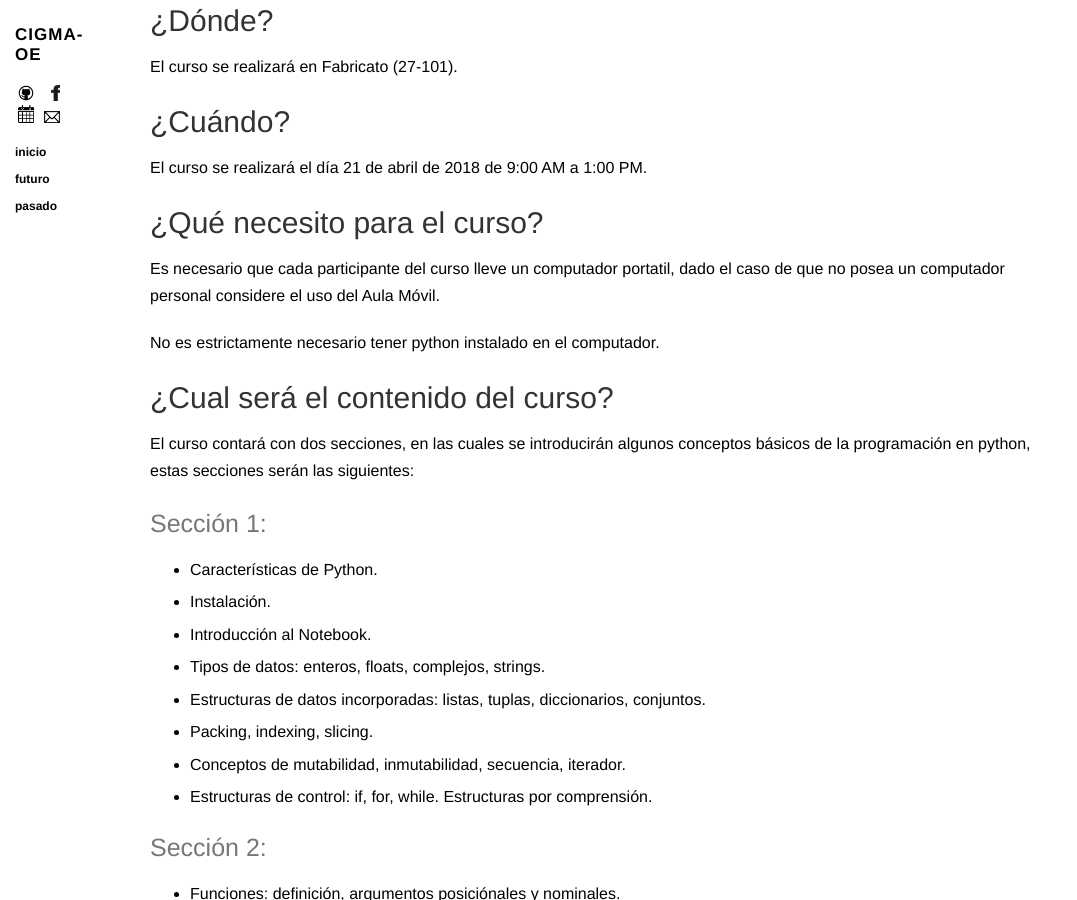
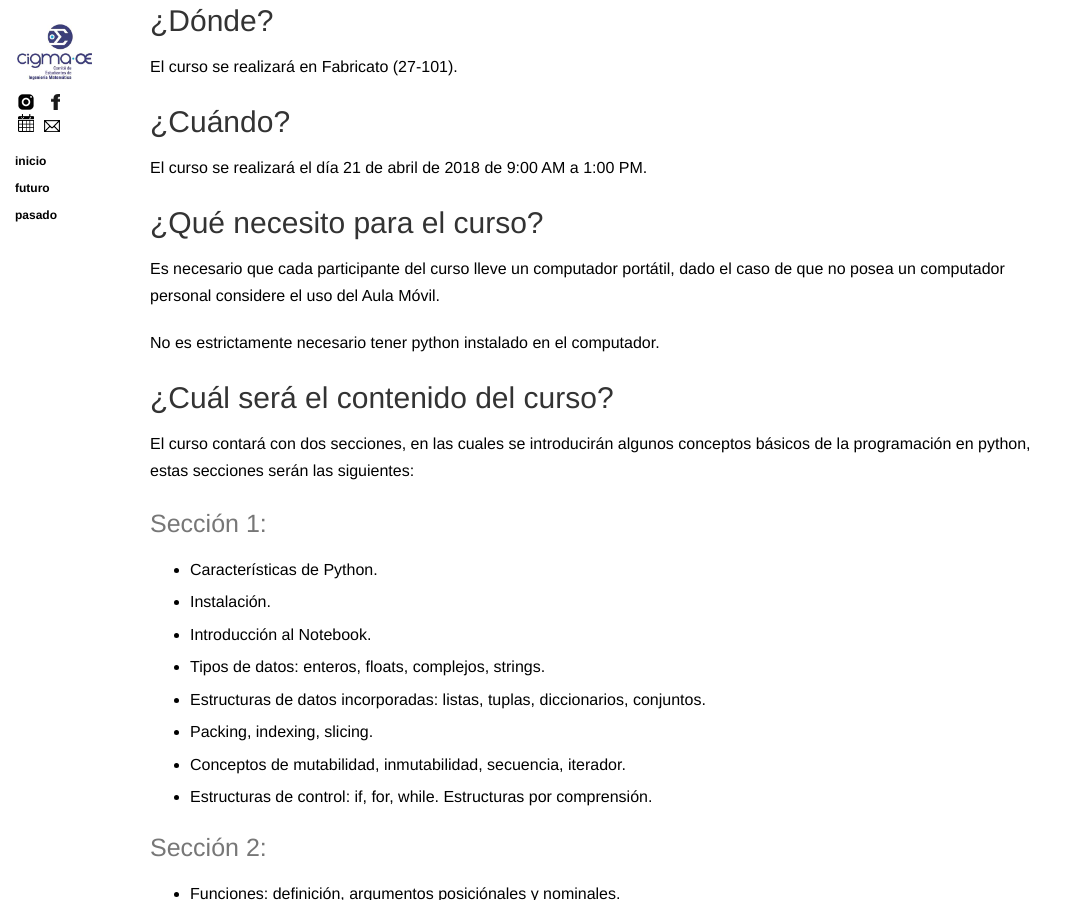
Before and after one commit to camiloll/cigma-oe.github.io, a Jekyll site: the page built from _posts/2018-04-21-python.markdown, in a window 1280 px wide and 900 px high, scrolled down 765 px. Shown: the whole window, without its empty margins (0-1077 px from the left). Built offline with Jekyll 4.4.1, drawn with Linux system fonts in a browser that asks for light colours; nearby versions of some CDN libraries.

Commit message:
Various improvements

```diff
--- a/_config.yml
+++ b/_config.yml
@@ -9,7 +9,7 @@ url: https://cigma-oe.github.io/
 name: CIGMA-OE
 description: Comite interno de ingeniería matematica
 facebook: cigmaoe
-calendar: https://agregar-el-calendario-aqui
-mailinglist: mailto:cigmaoe@gmail.com
+calendar: /curso_python_20181.ics
+mailinglist: mailto:cigma-oe@eafit.edu.co
 gravatar_url:
 disqus_username:
--- a/_layouts/layout.html
+++ b/_layouts/layout.html
@@ -11,6 +11,9 @@
 
   <meta name="author" content="{{ site.name }}" />
   <meta name="description" content="{{ site.description }}" />
+
+  <link rel="icon" type="image/x-icon" href="favicon.ico" />
+  <link rel="icon" type="image/png" href="apple-touch-icon.png" />
 
   <link rel="alternate" type="application/rss+xml" href="{{ site.url }}/atom.xml" />
 
@@ -33,14 +36,22 @@
     </a>
     {% endif %}
 
+    {% if site.gravatar_url %}
     <section class="name">
       <a href="{{ site.url }}/">
         <span id="lname">{{ site.name }}</span>
       </a>
     </section>
+    {% endif %}
+
+    <section class="logo-cigma">
+        <a href="{{ site.url }}/">
+          <img src="{{ site.url }}/images/logo.jpg" height="75" width="75" class="avatar" />
+        </a>
+      </section>
 
     <section class="meta">
-      <a href="{{ site.github.owner_url }}" target="_blank"><img src="{{ site.url }}/images/github.png"/></a>
+      <a href="https://instagram.com/cigmaoe" target="_blank"><img src="{{ site.url }}/images/ig.png"/></a>
       <a href="https://facebook.com/{{ site.facebook }}" target="_blank"><img src="{{ site.url }}/images/fb.png"></a>
       <br>
       {% if site.calendar %}
--- a/_posts/2018-04-21-python.markdown
+++ b/_posts/2018-04-21-python.markdown
@@ -42,13 +42,13 @@ El curso se realizará en Fabricato (27-101).
 El curso se realizará el día 21 de abril de 2018 de 9:00 AM a 1:00 PM.
 
 ## ¿Qué necesito para el curso?
-Es necesario que cada participante del curso lleve un computador portatil,
+Es necesario que cada participante del curso lleve un computador portátil,
 dado el caso de que no posea un computador personal considere el uso del
 Aula Móvil.
 
 No es estrictamente necesario tener python instalado en el computador.
 
-## ¿Cual será el contenido del curso?
+## ¿Cuál será el contenido del curso?
 El curso contará con dos secciones, en las cuales se introducirán algunos
 conceptos básicos de la programación en python, estas secciones serán las
 siguientes:
```
Also changed, not shown: apple-touch-icon.png, favicon.ico (added), images/ig.png (added), images/logo.jpg (added), 1 other file.
